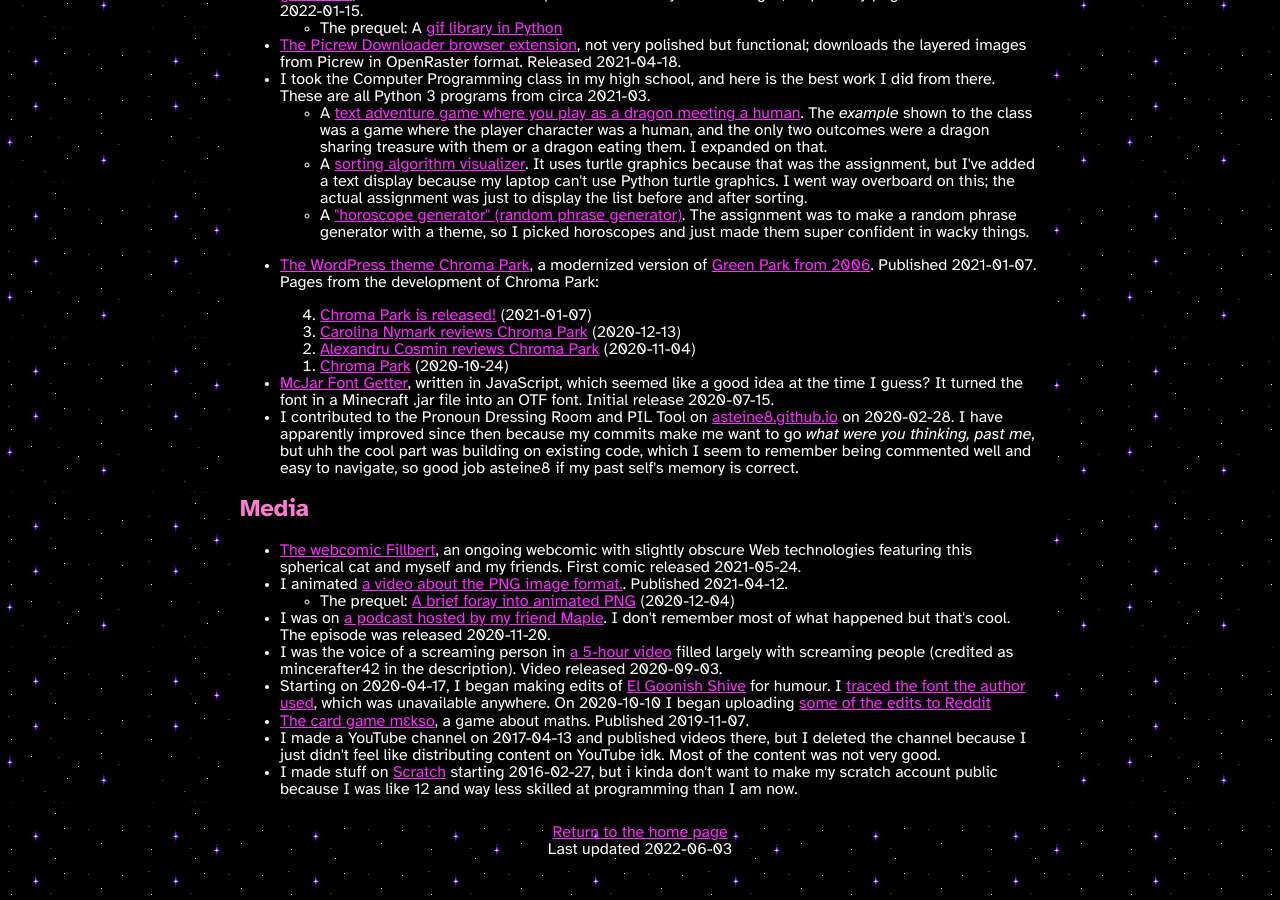
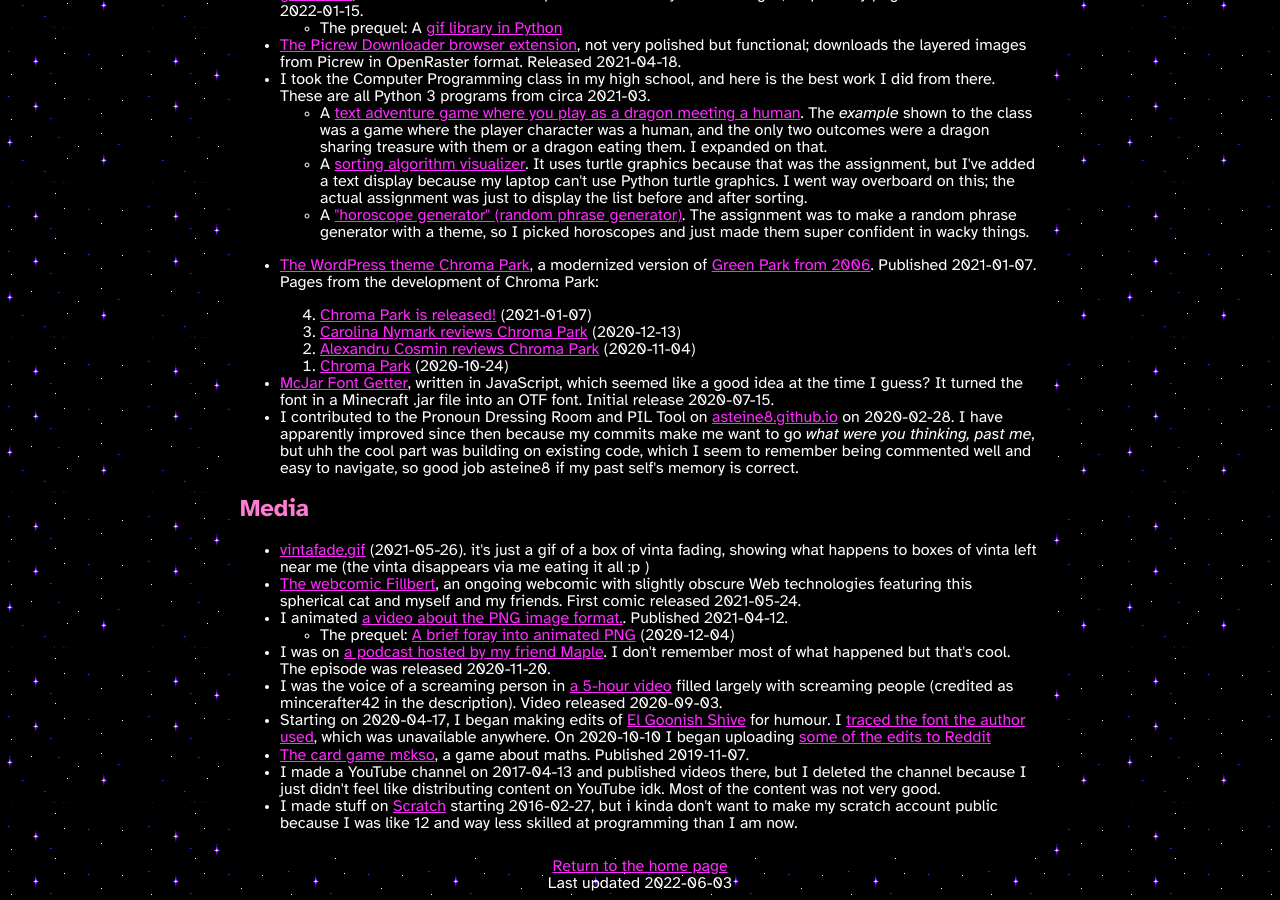
Before and after one commit to mincerafter42/mincerafter42.github.io, a Jekyll site: the page built from portfolio.md, in a window 1280 px wide and 900 px high, scrolled down 588 px. Built offline with Jekyll 4.4.1, drawn with Linux system fonts in a browser that asks for light colours.

Commit message:
added vintafade.gif

```diff
--- a/portfolio.md
+++ b/portfolio.md
@@ -39,6 +39,7 @@
 - I contributed to the Pronoun Dressing Room and PIL Tool on [asteine8.github.io](https://asteine8.github.io/) on 2020-02-28. I have apparently improved since then because my commits make me want to go *what were you thinking, past me*, but uhh the cool part was building on existing code, which I seem to remember being commented well and easy to navigate, so good job asteine8 if my past self's memory is correct.
 
 ## Media
+- [vintafade.gif](/assets/vintafade.gif) (2021-05-26). it's just a gif of a box of vinta fading, showing what happens to boxes of vinta left near me (the vinta disappears via me eating it all :p )
 - [The webcomic Fillbert](https://mincerafter42.github.io/fillbert), an ongoing webcomic with slightly obscure Web technologies featuring this spherical cat and myself and my friends. First comic released 2021-05-24.
 - I animated [a video about the PNG image format.](/2021/04/12/png). Published 2021-04-12.
   - The prequel: [A brief foray into animated PNG](/2020/12/04/a-brief-foray-into-animated-png) (2020-12-04)
```
Also changed, not shown: assets/vintafade.gif (added).
